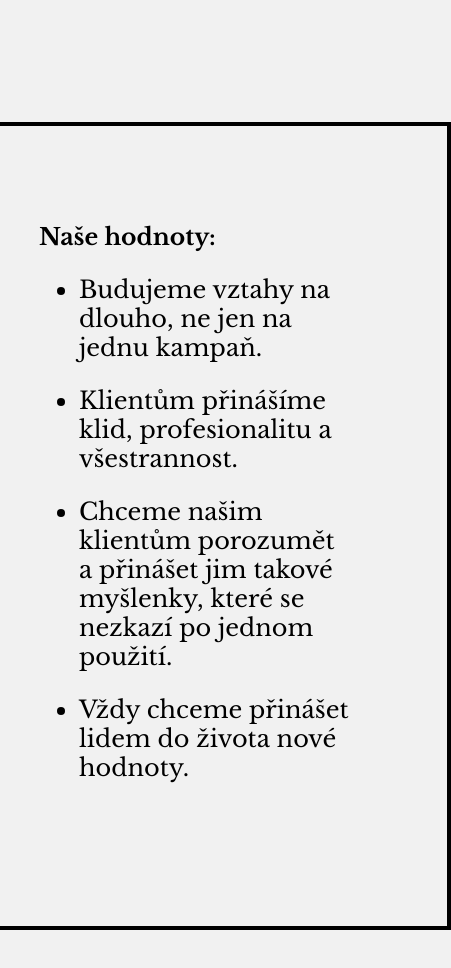
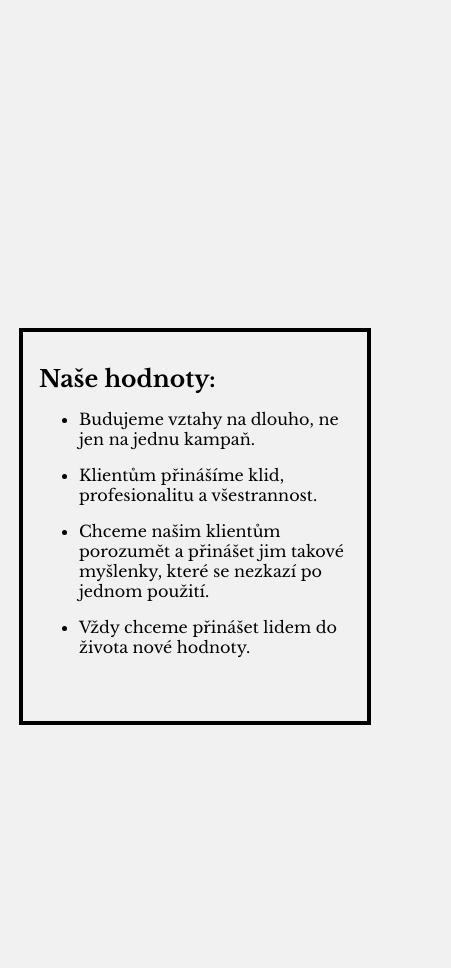
Before and after one commit to TheMischko/themischko.github.io, a plain HTML site: page index.html in a window 390 px wide. Shown: the part 740-1708 px from the top of the page, 451 px wide, since content can reach past the window. Drawn offline with nearby package versions, Linux system fonts and the light colour scheme.

Commit message:
mobile style changes

```diff
--- a/index.html
+++ b/index.html
@@ -14,7 +14,7 @@
         <p>Nechte to na nás.</p>
     </section>
     <section>
-        <div class="section-content">
+        <div class="section-content hidden">
             <h2 class="hidden">Naše hodnoty:</h2>
             <ul>
                 <li class="hidden">Budujeme vztahy na dlouho, ne jen na jednu kampaň.</li>
--- a/style.css
+++ b/style.css
@@ -93,7 +93,7 @@ section{
 .hidden{
     opacity: 0;
     filter: blur(5px);
-    transform: translateX(-100%);
+    transform: translateX(-50%);
     transition: all 1s;
 }
 .show{
@@ -142,3 +142,31 @@ li:nth-child(7){
 .section-content li{
     margin-bottom: 1em;
 }
+.section-content.hidden{
+    border: 4px solid transparent;
+    opacity: 1;
+    filter: blur(0);
+    transform: translateX(0);
+    transition: border 2s;
+}
+.section-content.show{
+    border: 4px solid black;
+}
+.section-content .hidden{
+    transform: translateX(-10%);
+}
+.section-content .show{
+    transform: translateX(0);
+}
+
+@media screen and (max-width: 700px) {
+    body{
+        font-size: 16px;
+    }
+    .section-content {
+        padding: 2em 1em;
+    }
+    section p{
+        margin: 0 5%;
+    }
+}
```
